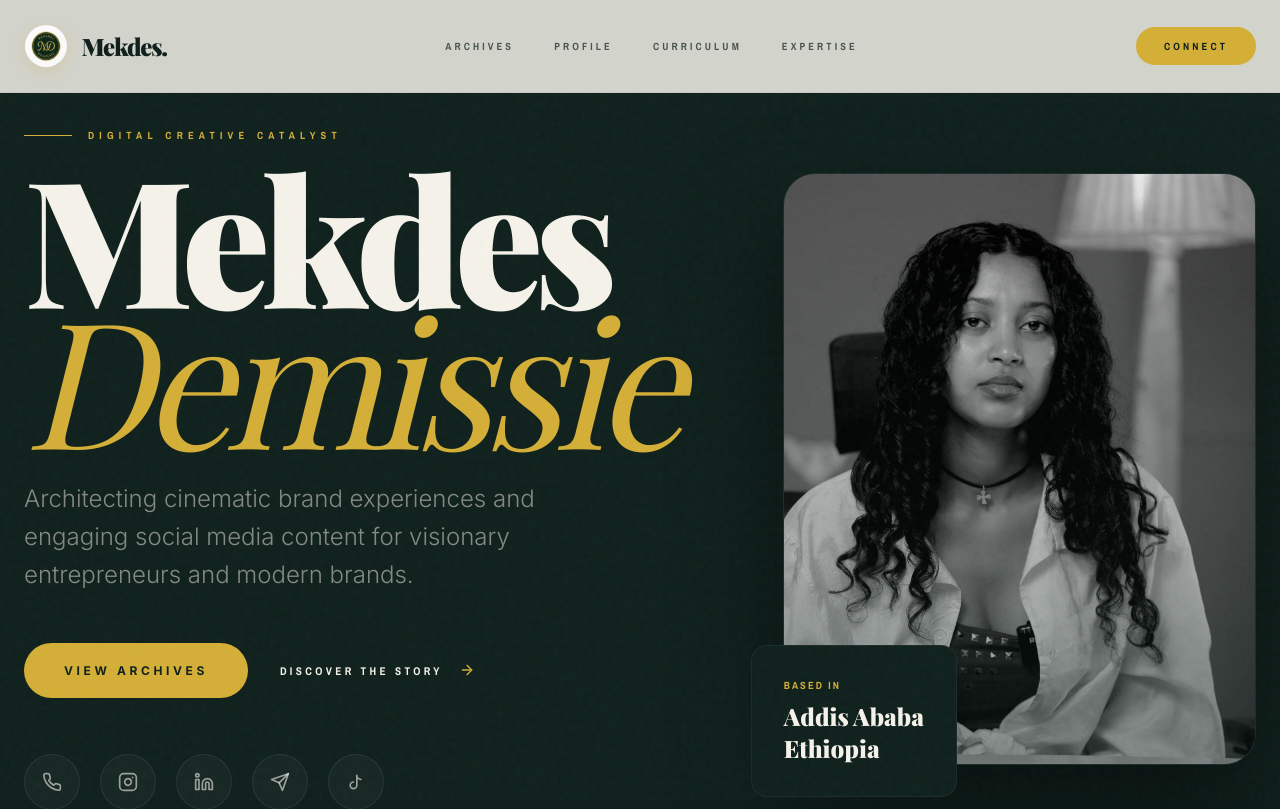
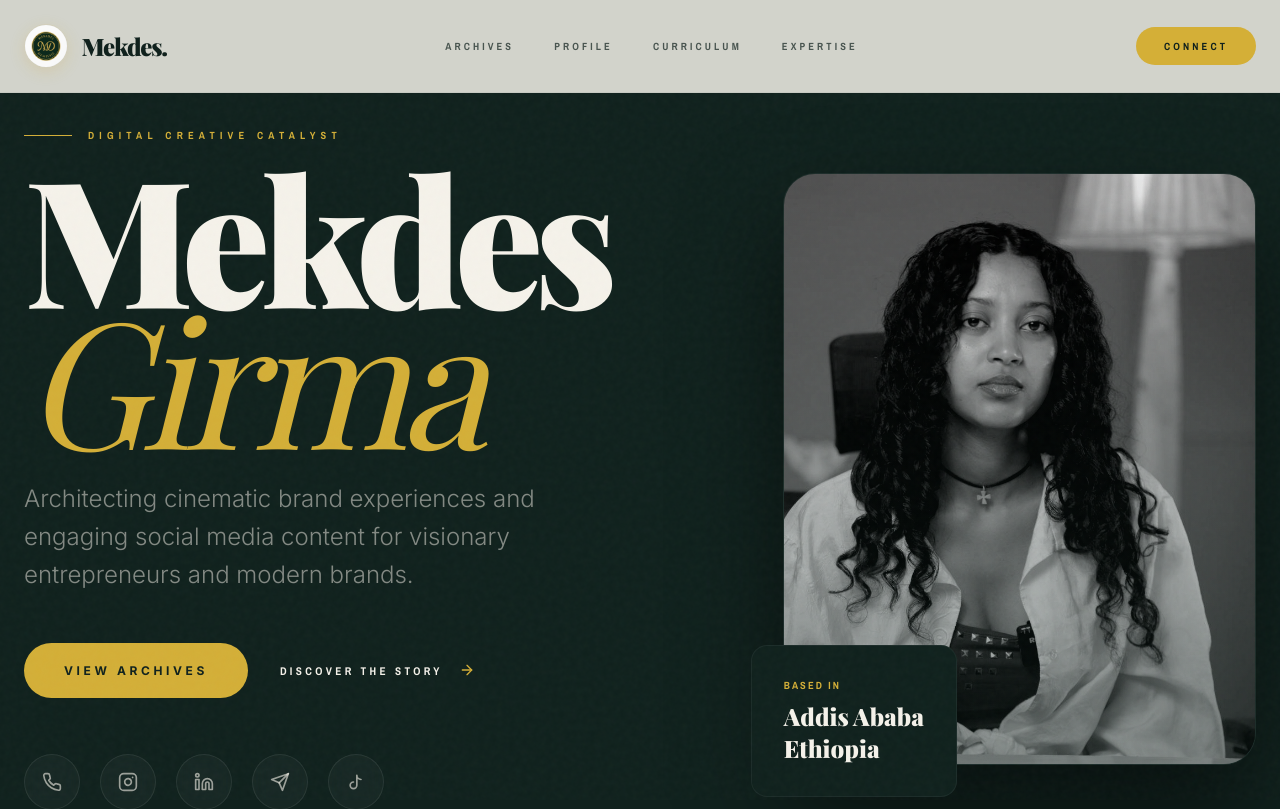
Before and after one commit to SolomonSitotaw23/MKd-sSMMSite, a React (Vite) app: page / in a window 1280 px wide. Shown: the top 809 px of the page. Built offline with nearby package versions, Linux system fonts and the light colour scheme; a web font is replaced by a local one.

Commit message:
name correction

```diff
--- a/index.html
+++ b/index.html
@@ -4,7 +4,7 @@
     <meta charset="UTF-8" />
     <link rel="icon" type="image/png" href="/logo.png" />
     <meta name="viewport" content="width=device-width, initial-scale=1.0" />
-    <title>Mekdes Demissie | Social Media Marketing & Content</title>
+    <title>Mekdes Girma | Social Media Marketing & Content</title>
     <meta name="description" content="Growing brands through strategic social media marketing and engaging content creation." />
     <link rel="preconnect" href="https://fonts.googleapis.com">
     <link rel="preconnect" href="https://fonts.gstatic.com" crossorigin>
--- a/src/components/Footer.tsx
+++ b/src/components/Footer.tsx
@@ -25,7 +25,7 @@ export function Footer() {
 
         <div className={styles.bottomSection}>
           <div className={styles.copyright}>
-            &copy; {new Date().getFullYear()} Mekdes Demissie. All rights reserved.
+            &copy; {new Date().getFullYear()} Mekdes Girma. All rights reserved.
           </div>
 
           <div className={styles.socialLinks}>
--- a/src/components/Hero.tsx
+++ b/src/components/Hero.tsx
@@ -67,7 +67,7 @@ export function Hero() {
             </div>
             <h1 className={styles.title}>
               Mekdes <br />
-              <span>Demissie</span>
+              <span>Girma</span>
             </h1>
             <p className={`hero-reveal ${styles.desc}`}>
               Architecting cinematic brand experiences and engaging social media content for visionary entrepreneurs and modern brands.
```
